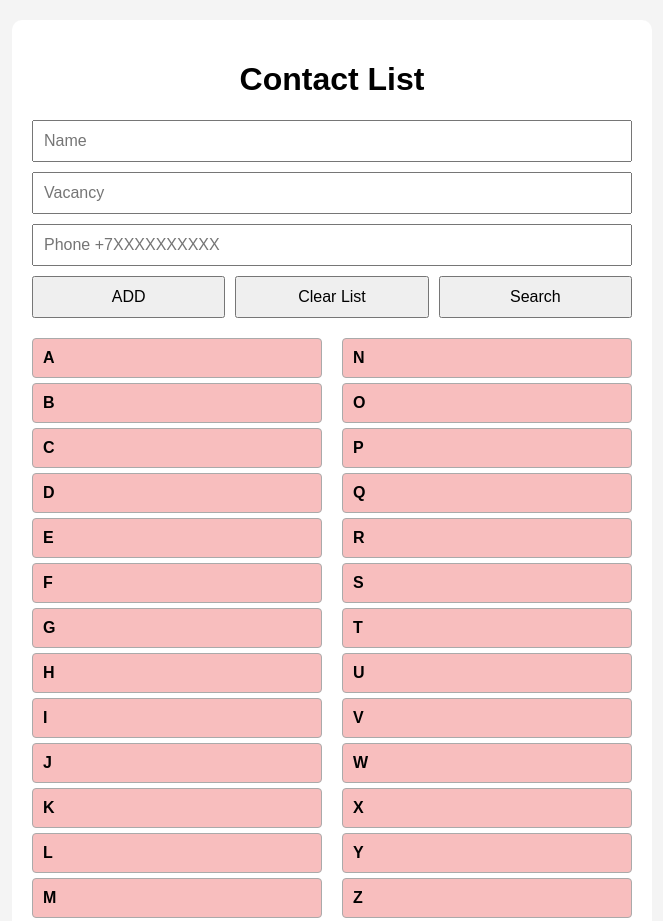
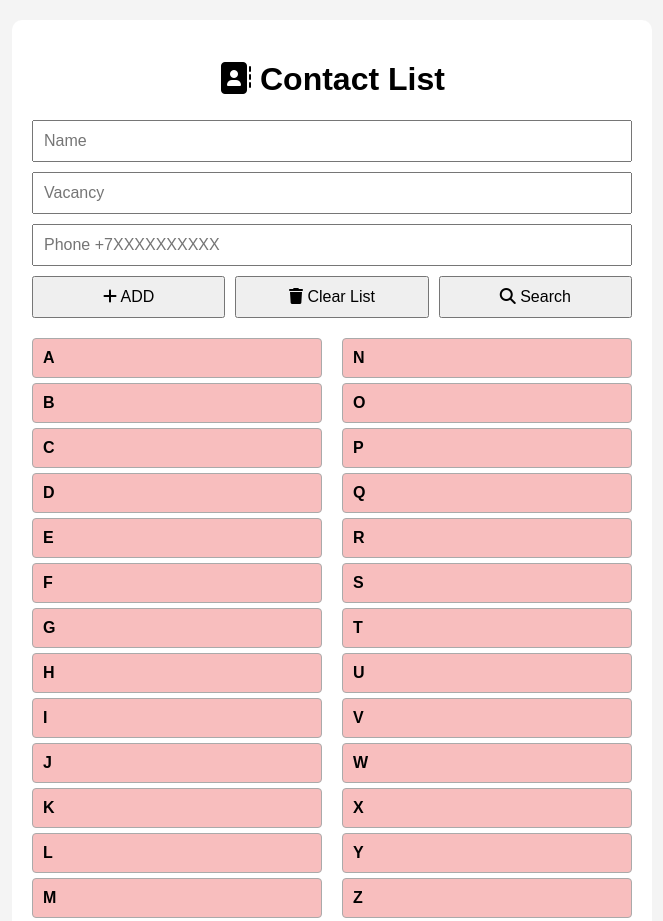
Before and after one commit to VanHadsoN/Contact-List, a website built with webpack: page src/index.html in a window 1280 px wide. Shown: the whole page, without its empty margins (308-971 px from the left). Built offline with nearby package versions, Linux system fonts and the light colour scheme.

Commit message:
changed src/index.html (added icons from Font Awesome)

```diff
--- a/src/index.html
+++ b/src/index.html
@@ -6,11 +6,14 @@
         content="width=device-width, user-scalable=no, initial-scale=1.0, maximum-scale=1.0, minimum-scale=1.0">
   <meta http-equiv="X-UA-Compatible" content="ie=edge">
   <title>Contact List</title>
+  <link rel="stylesheet" href="https://cdnjs.cloudflare.com/ajax/libs/font-awesome/6.4.0/css/all.min.css">
   <link rel="stylesheet" href="styles.css">
 </head>
 <body>
   <main class="container">
-    <h1>Contact List</h1>
+    <h1>
+      <i class="fas fa-address-book"></i> Contact List
+    </h1>
 
     <form id="contact-form" class="form">
       <input type="text" id="name" placeholder="Name" required />
@@ -18,9 +21,15 @@
       <input type="tel" id="phone" placeholder="Phone +7XXXXXXXXXX" required />
 
       <div class="form-buttons">
-        <button type="submit" id="add-btn">ADD</button>
-        <button type="button" id="clear-btn">Clear List</button>
-        <button type="button" id="search-btn">Search</button>
+        <button type="submit" id="add-btn">
+          <i class="fas fa-plus"></i> ADD
+        </button>
+        <button type="button" id="clear-btn">
+          <i class="fas fa-trash"></i> Clear List
+        </button>
+        <button type="button" id="search-btn">
+          <i class="fas fa-search"></i> Search
+        </button>
       </div>
     </form>
 
@@ -61,7 +70,9 @@
   </main>
     <div id="search-modal" class="modal hidden">
       <div class="modal-content">
-        <span class="close-modal">&times;</span>
+        <span class="close-modal">
+          <i class="fas fa-times"></i>
+        </span>
         <h2>Search Contacts</h2>
         <input type="text" id="search-input" placeholder="Enter name or phone">
         <div id="search-results"></div>
```
